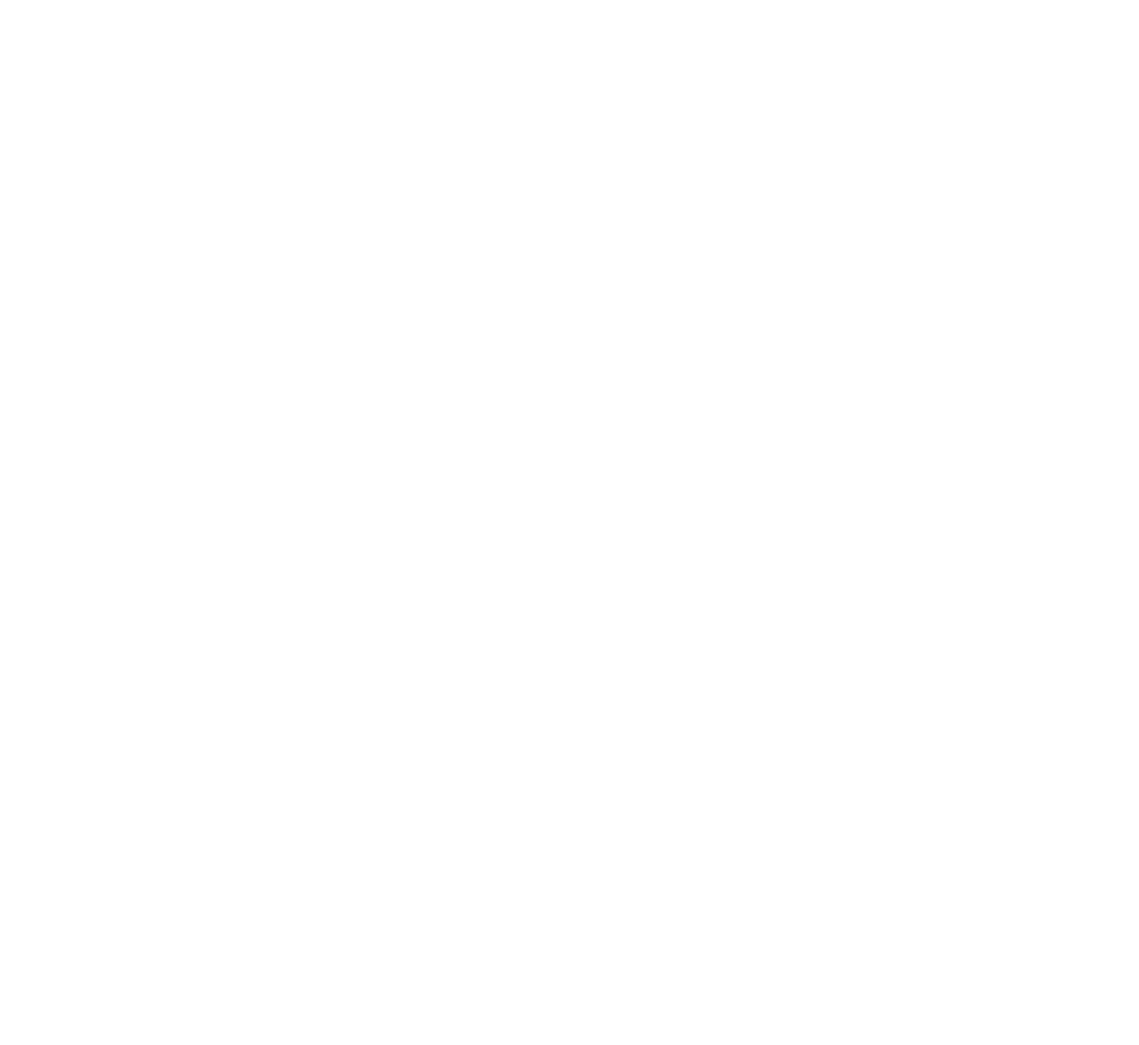
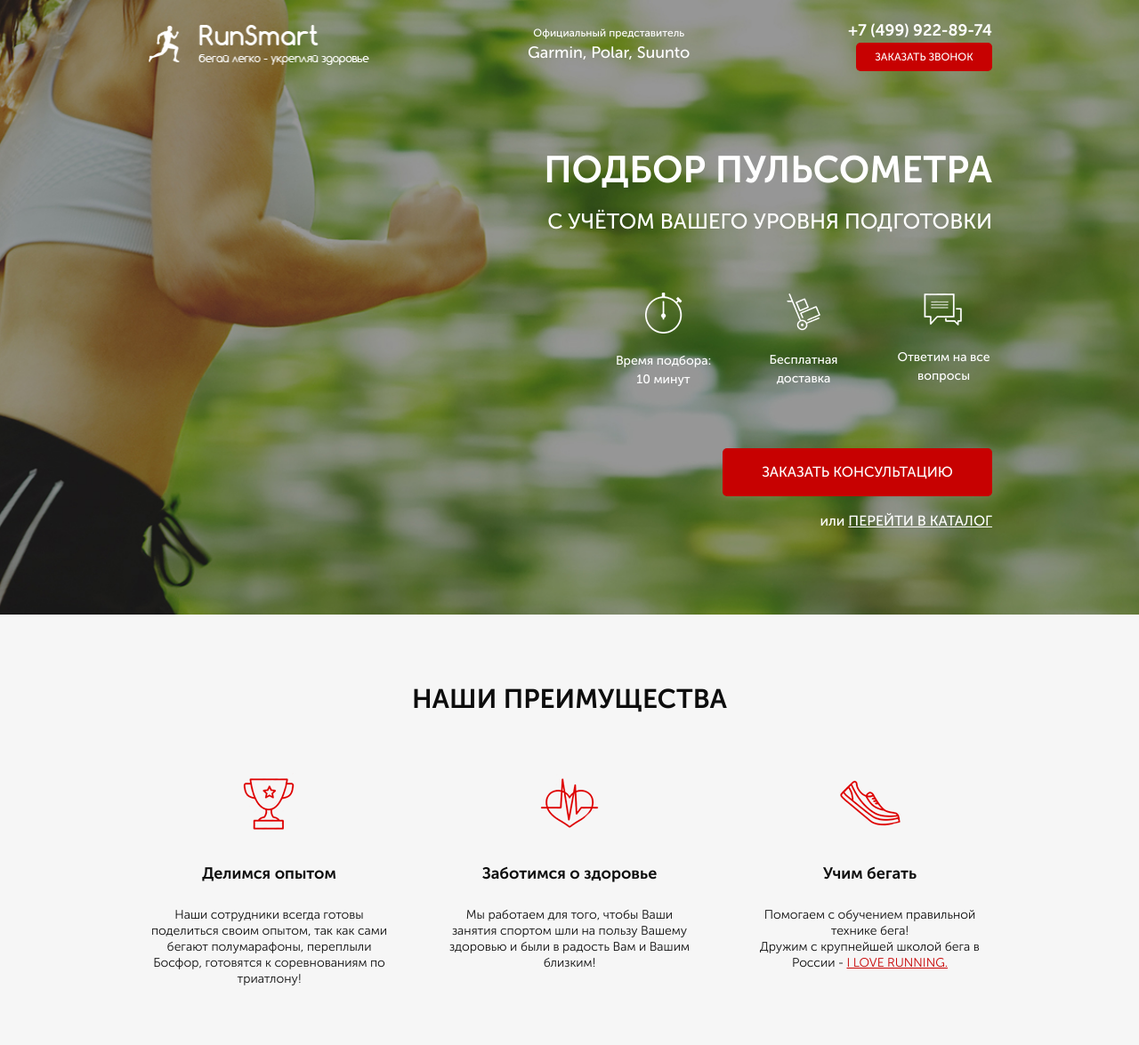
Before and after one commit to NastyaSid/Pulse, a website: page src/index.html in a window 1280 px wide. Shown: the whole page at 89% size. Before the commit the page ends 800 px from the top, so only its background shows below. Drawn offline with Linux system fonts and the light colour scheme.

Commit message:
added promo and advantages sections

```diff
--- a/src/index.html
+++ b/src/index.html
@@ -10,6 +10,79 @@
     <title>Pulse</title>
 </head>
 <body>
+    <div class="promo">
+        <div class="container">
+            <header class="header">
+                <a href="#" class="header__logo">
+                    <img src="icons/logo.png" alt="logo">
+                </a>
+                <div class="header__official">
+                    Официальный представитель
+                    <span>Garmin, Polar, Suunto</span>
+                </div>
+                <div class="header__contacts">
+                    <a href="tel:+74999228974" class="header__phone">+7 (499) 922-89-74</a>
+                    <button class="button">заказать звонок</button>
+                </div>
+            </header>
+            <div class="promo__wrapper">
+                <h1 class="promo__header">Подбор пульсометра</h1>
+                <h2 class="promo__subheader">с учётом Вашего уровня подготовки</h2>
+                <div class="promo__icons">
+                    <div class="promo__icon">
+                        <img src="icons/first/time.png" alt="timer">
+                        Время подбора:
+                        10 минут
+                    </div>
+                    <div class="promo__icon">
+                        <img src="icons/first/delivery.png" alt="delivery">
+                        Бесплатная
+                        доставка
+                    </div>
+                    <div class="promo__icon">
+                        <img src="icons/first/message.png" alt="message">
+                        Ответим
+                        на все вопросы
+                    </div>
+                </div>
 
+                <button class="button button_main">заказать КОНСУЛЬТАЦИЮ</button>
+                <div class="promo__link">
+                    или
+                    <a href="#">ПЕРЕЙТИ В КАТАЛОГ</a>
+                </div>
+            </div>
+        </div>
+    </div>
+    <div class="advantages">
+        <div class="container">
+            <h2 class="title">НАШИ ПРЕИМУЩЕСТВА</h2>
+            <div class="advantages__wrapper">
+                <div class="advantages__item">
+                    <img src="icons/advantages/cup.png" alt="cup">
+                    <div class="advantages__header">Делимся опытом</div>
+                    <div class="advantages__descr">
+                        Наши сотрудники всегда готовы поделиться своим опытом, так как сами бегают полумарафоны, переплыли Босфор, готовятся к соревнованиям по триатлону!
+                    </div>
+                </div>
+                <div class="advantages__item">
+                    <img src="icons/advantages/heart.png" alt="heart">
+                    <div class="advantages__header">Заботимся о здоровье</div>
+                    <div class="advantages__descr">
+                        Мы работаем для того, чтобы Ваши занятия спортом шли на пользу Вашему здоровью и были в радость Вам и Вашим близким!
+                    </div>
+                </div>
+                <div class="advantages__item">
+                    <img src="icons/advantages/shoe.png" alt="shoe">
+                    <div class="advantages__header">Учим бегать</div>
+                    <div class="advantages__descr">
+                        Помогаем с обучением правильной технике бега! <br>
+                        Дружим с крупнейшей школой бега в России -
+                    <a href="#">I LOVE RUNNING.</a>
+                    </div>
+                </div>
+            </div>
+        </div>
+    </div>
 </body>
 </html>
--- /dev/null
+++ b/src/sass/blocks/_advantages.scss
@@ -0,0 +1,38 @@
+.advantages {
+    min-height: 473px;
+    background-color: #F6F6F6;
+    padding: 73px 0 65px 0;
+    &__wrapper {
+        margin-top: 60px;
+        display: flex;
+        justify-content: space-between;
+    }
+    &__item {
+        max-width: 275px;
+        display: flex;
+        flex-direction: column;
+        align-items: center;
+        img {
+            width: 70px;
+        }
+    }
+    &__header {
+        margin-top: 35px;
+        font-weight: 700;
+        font-size: 18px;
+        text-align: center;
+        color: #0D0D0D;
+    }
+    &__descr {
+        margin-top: 24px;
+        font-weight: 300;
+        font-size: 14px;
+        line-height: 18px;
+        text-align: center;
+        color: #0D0D0D;
+        a {
+            color: $main-color;
+            text-decoration: underline;
+        }
+    }
+}
--- /dev/null
+++ b/src/sass/blocks/_buttons.scss
@@ -0,0 +1,19 @@
+.button {
+    width: 153px;
+    height: 32px;
+    border-radius: 5px;
+    background-color: $main-color;
+    border: none;
+    font-weight: 500;
+    font-size: 12px;
+    text-align: center;
+    text-transform: uppercase;
+    color: #FFFFFF;
+    &_main {
+        width: 303px;
+        height: 54px;
+        margin-top: 67px;
+        font-size: 16px;
+    }
+
+}
--- /dev/null
+++ b/src/sass/blocks/_header.scss
@@ -0,0 +1,36 @@
+.header {
+    display: flex;
+    justify-content: space-between;
+    align-items: center;
+    &__logo {
+        width: 250px;
+        img {
+            width: 100%;
+        }
+    }
+    &__official {
+        font-weight: 500;
+        font-size: 12px;
+        text-align: center;
+        color: #FFFFFF;
+        span {
+            display: block;
+            font-size: 18px;
+        }
+    }
+    &__phone {
+        display: block;
+        font-weight: 700;
+        font-size: 18px;
+        color: #FFFFFF;
+        &:hover {
+            color: $main-color;
+            text-decoration: none;
+        }
+    }
+    &__contacts {
+        display: flex;
+        flex-direction: column;
+        align-items: flex-end;
+    }
+}
--- /dev/null
+++ b/src/sass/blocks/_promo.scss
@@ -0,0 +1,55 @@
+.promo {
+    min-height: 650px;
+    padding: 21px 0 93px 0;
+    background: url(../img/bg/main.jpg) center (center/cover) no-repeat;
+    &__wrapper {
+        display: flex;
+        flex-direction: column;
+        align-items: flex-end;
+        margin-top: 90px;
+    }
+    &__header {
+        font-weight: 700;
+        font-size: 42px;
+        text-transform: uppercase;
+        line-height: 42px;
+        color: #FFFFFF;
+    }
+    &__subheader {
+        margin-top: 17px;
+        font-weight: 500;
+        font-size: 24px;
+        text-transform: uppercase;
+        line-height: 24px;
+        color: #FFFFFF;
+    }
+    &__icons {
+        margin-top: 60px;
+        width: 424px;
+        display: flex;
+        justify-content: space-between;
+    }
+    &__icon {
+        width: 109px;
+        text-align: center;
+        font-weight: 500;
+        font-size: 14px;
+        color: #FFFFFF;
+        img {
+            display: block;
+            margin: 0 auto;
+            margin-bottom: 20px;
+        }
+    }
+    &__link {
+        margin-top: 16px;
+        font-weight: 500;
+        font-size: 16px;
+        color: #FFFFFF;
+        a {
+            text-decoration: underline;
+            text-transform: uppercase;
+            color: #FFFFFF;
+        }
+    }
+}
--- /dev/null
+++ b/src/sass/blocks/_titles.scss
@@ -0,0 +1,7 @@
+.title {
+    font-weight: 700;
+    font-size: 30px;
+    text-align: center;
+    text-transform: uppercase;
+    color: #0D0D0D;
+}
--- a/src/sass/style.scss
+++ b/src/sass/style.scss
@@ -2,3 +2,12 @@
 * {
     font-family: "Museo Sans Cyrl", sans-serif;
 }
+.container {
+    max-width: 950px;
+    margin: 0 auto;
+}
+@import "blocks/promo";
+@import "blocks/header";
+@import "blocks/buttons";
+@import "blocks/advantages";
+@import "blocks/titles"
```
Also changed, not shown: src/css/blocks/header.min.css (added), src/css/style.min.css, src/img/bg/main.jpg (renamed from src/img/bg/first.jpg), 1 other file.
